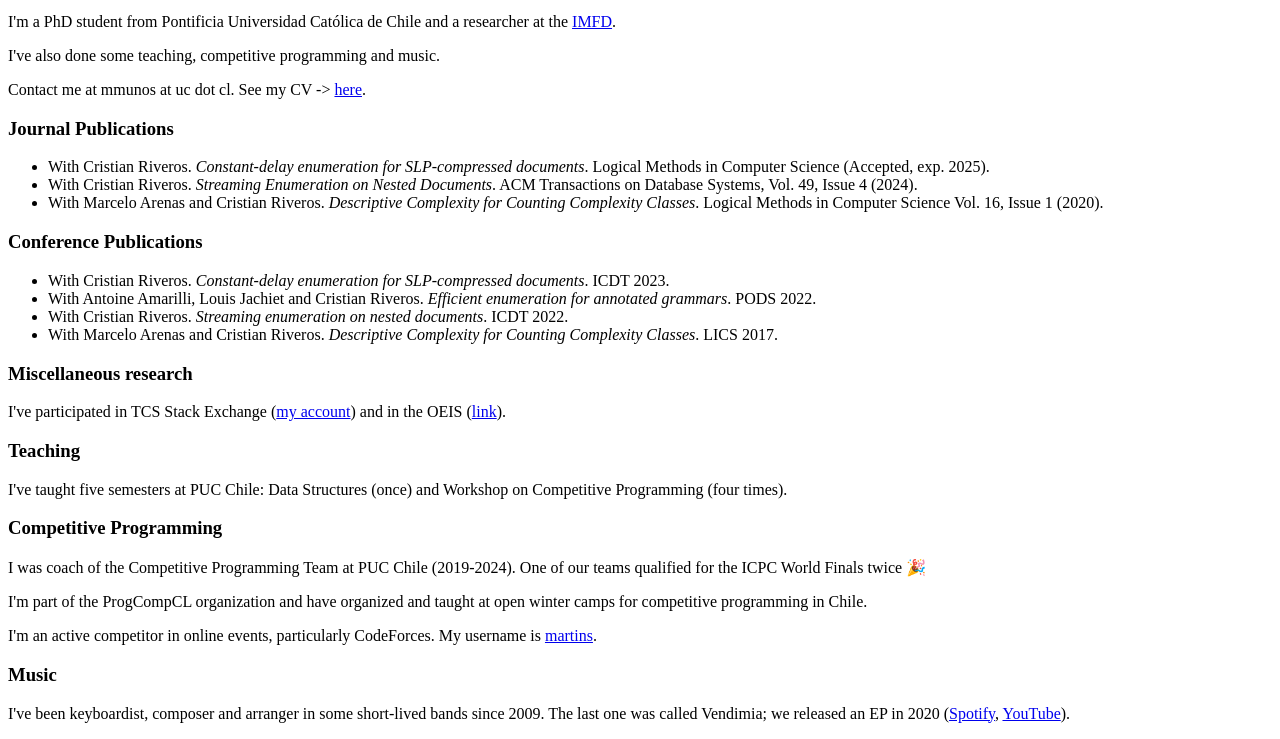
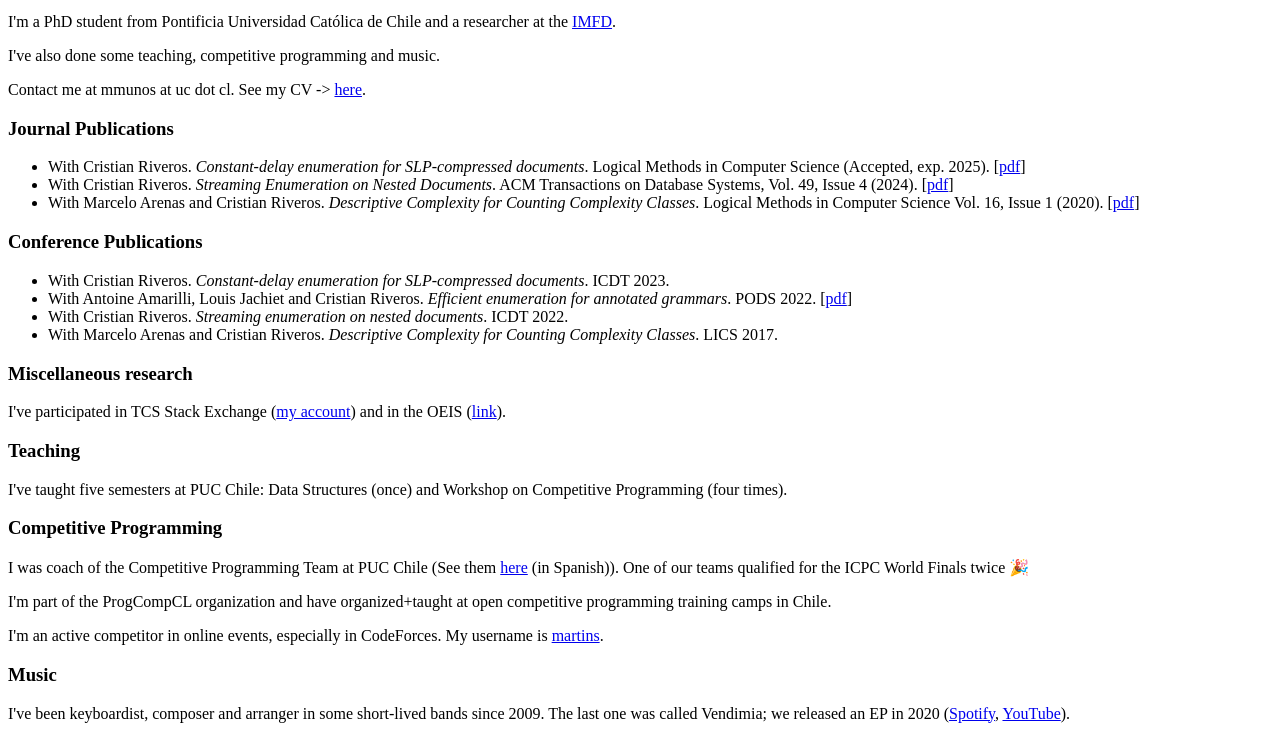
Before and after one commit to mmunos/alsipscl, a plain HTML site: page index.html in a window 1280 px wide. Shown: the part 195-934 px from the top of the page. Drawn offline with Linux system fonts and the light colour scheme.

Commit message:
links y pdfs

```diff
--- a/index.html
+++ b/index.html
@@ -12,26 +12,41 @@
 
 <h3>Journal Publications</h3>
 <ul>
-<li>With Cristian Riveros. <em>Constant-delay enumeration for SLP-compressed documents</em>.
+<li>With Cristian Riveros.
+	<em>Constant-delay enumeration for SLP-compressed documents</em>.
    Logical Methods in Computer Science (Accepted, exp. 2025).
+   [<a href="https://arxiv.org/pdf/2209.12301">pdf</a>]
 </li>
-<li>With Cristian Riveros. <em>Streaming Enumeration on Nested Documents</em>.
+<li>With Cristian Riveros.
+	<em>Streaming Enumeration on Nested Documents</em>.
    ACM Transactions on Database Systems, Vol. 49, Issue 4 (2024).
+   [<a href="https://arxiv.org/pdf/2010.06037">pdf</a>]
 </li>
-<li>With Marcelo Arenas and Cristian Riveros. <em>Descriptive Complexity for Counting Complexity Classes</em>.
+<li>With Marcelo Arenas and Cristian Riveros.
+	<em>Descriptive Complexity for Counting Complexity Classes</em>.
    Logical Methods in Computer Science Vol. 16, Issue 1 (2020).
+   [<a href="https://arxiv.org/pdf/1805.02724">pdf</a>]
 </li>
 </ul>
 
 <h3>Conference Publications</h3>
 <ul>
-<li>With Cristian Riveros. <em>Constant-delay enumeration for SLP-compressed documents</em>. ICDT 2023.
+<li>With Cristian Riveros.
+	<em>Constant-delay enumeration for SLP-compressed documents</em>.
+	ICDT 2023.
 </li>
-<li>With Antoine Amarilli, Louis Jachiet and Cristian Riveros. <em>Efficient enumeration for annotated grammars</em>. PODS 2022.
+<li>With Antoine Amarilli, Louis Jachiet and Cristian Riveros.
+	<em>Efficient enumeration for annotated grammars</em>.
+	PODS 2022.
+   [<a href="https://arxiv.org/pdf/2201.00549">pdf</a>]
 </li>
-<li>With Cristian Riveros. <em>Streaming enumeration on nested documents</em>. ICDT 2022.
+<li>With Cristian Riveros.
+	<em>Streaming enumeration on nested documents</em>.
+	ICDT 2022.
 </li>
-<li>With Marcelo Arenas and Cristian Riveros. <em>Descriptive Complexity for Counting Complexity Classes</em>. LICS 2017.
+<li>With Marcelo Arenas and Cristian Riveros.
+	<em>Descriptive Complexity for Counting Complexity Classes</em>.
+	LICS 2017.
 </li>
 </ul>
 
@@ -45,11 +60,11 @@ I've participated in TCS Stack Exchange (<a href="https://cstheory.stackexchange
 
 <h3>Competitive Programming</h3>
 
-<p>I was coach of the Competitive Programming Team at PUC Chile (2019-2024). One of our teams qualified for the ICPC World Finals twice 🎉</p>
+<p>I was coach of the Competitive Programming Team at PUC Chile (See them <a href="https://www.instagram.com/progcompuc">here</a> (in Spanish)). One of our teams qualified for the ICPC World Finals twice 🎉</p>
 
-<p>I'm part of the ProgCompCL organization and have organized and taught at open winter camps for competitive programming in Chile.</p>
+<p>I'm part of the ProgCompCL organization and have organized+taught at open competitive programming training camps in Chile.</p>
 
-<p>I'm an active competitor in online events, particularly CodeForces. My username is <a href="https://codeforces.com/profile/martins">martins</a>.</p>
+<p>I'm an active competitor in online events, especially in CodeForces. My username is <a href="https://codeforces.com/profile/martins">martins</a>.</p>
 
 <h3>Music</h3>
 
```
